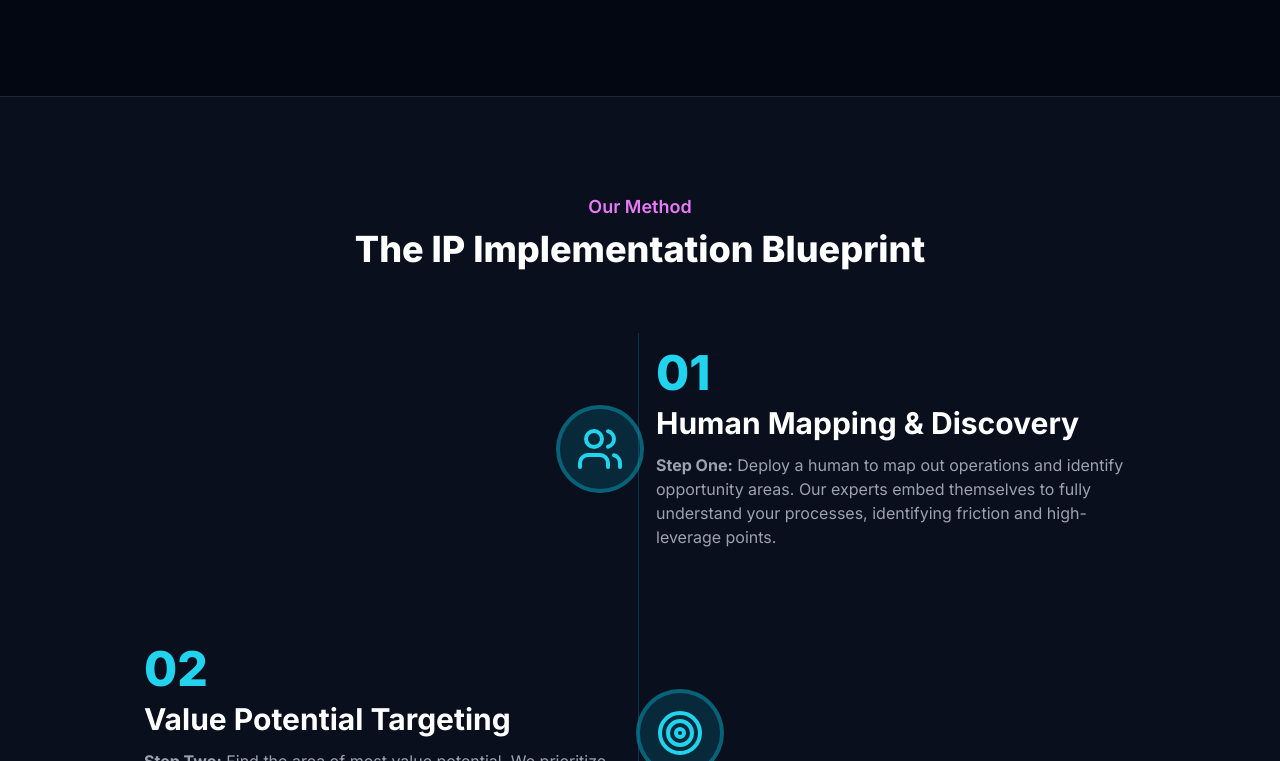
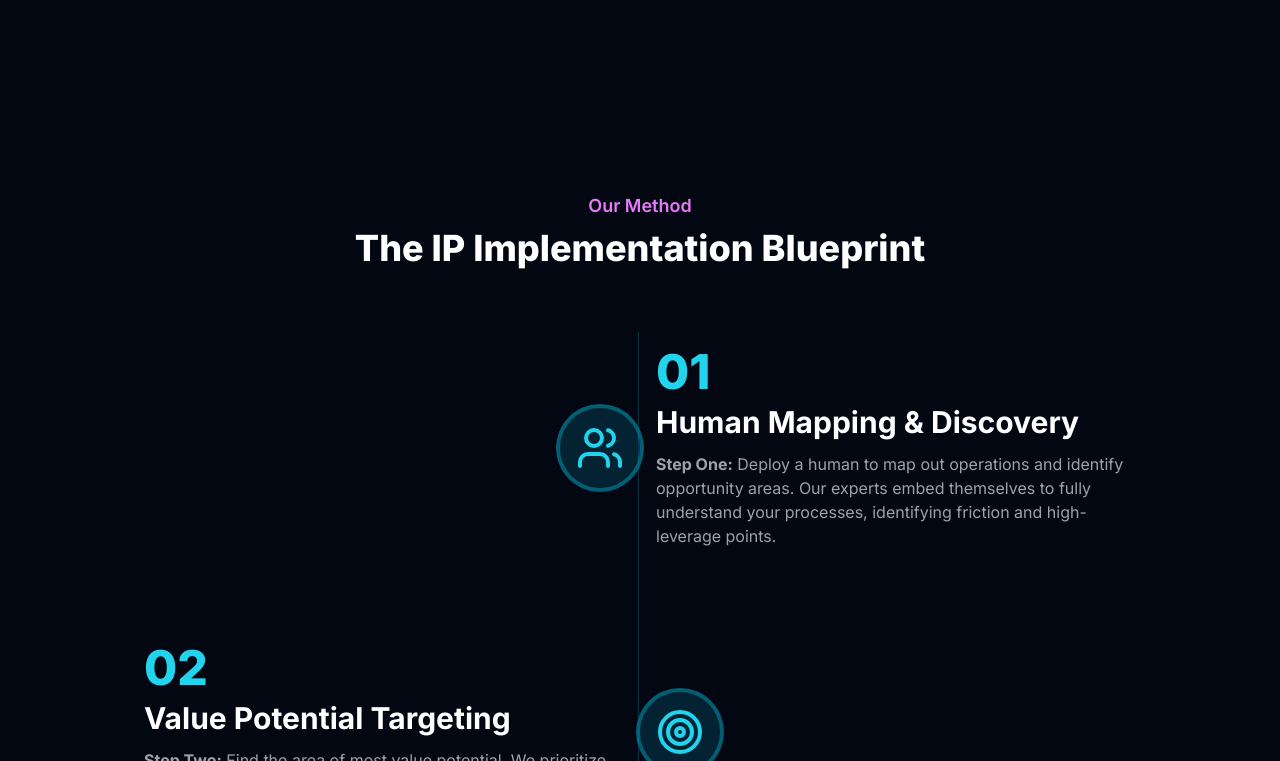
Before and after one commit to kv-cmd/Testing-Intangible-website, a plain HTML site: page index.html in a window 1280 px wide. Shown: the part 1159-1920 px from the top of the page. Drawn offline with nearby package versions, Linux system fonts and the light colour scheme.

Commit message:
Update index.html

```diff
--- a/index.html
+++ b/index.html
@@ -162,7 +162,7 @@
     </section>
 
     <!-- 3. How it works Section (The Blueprint / TIMELINE) — UNCHANGED CONTENT -->
-    <section id="how-it-works" class="py-24 px-4 sm:px-6 lg:px-8 bg-gray-900/50 border-y border-gray-800">
+    <section id="how-it-works" class="py-24 px-4 sm:px-6 lg:px-8 bg-transparent">
       <div class="max-w-5xl mx-auto">
         <div class="text-center mb-16">
           <p class="text-lg text-fuchsia-400 font-semibold mb-2">Our Method</p>
```
